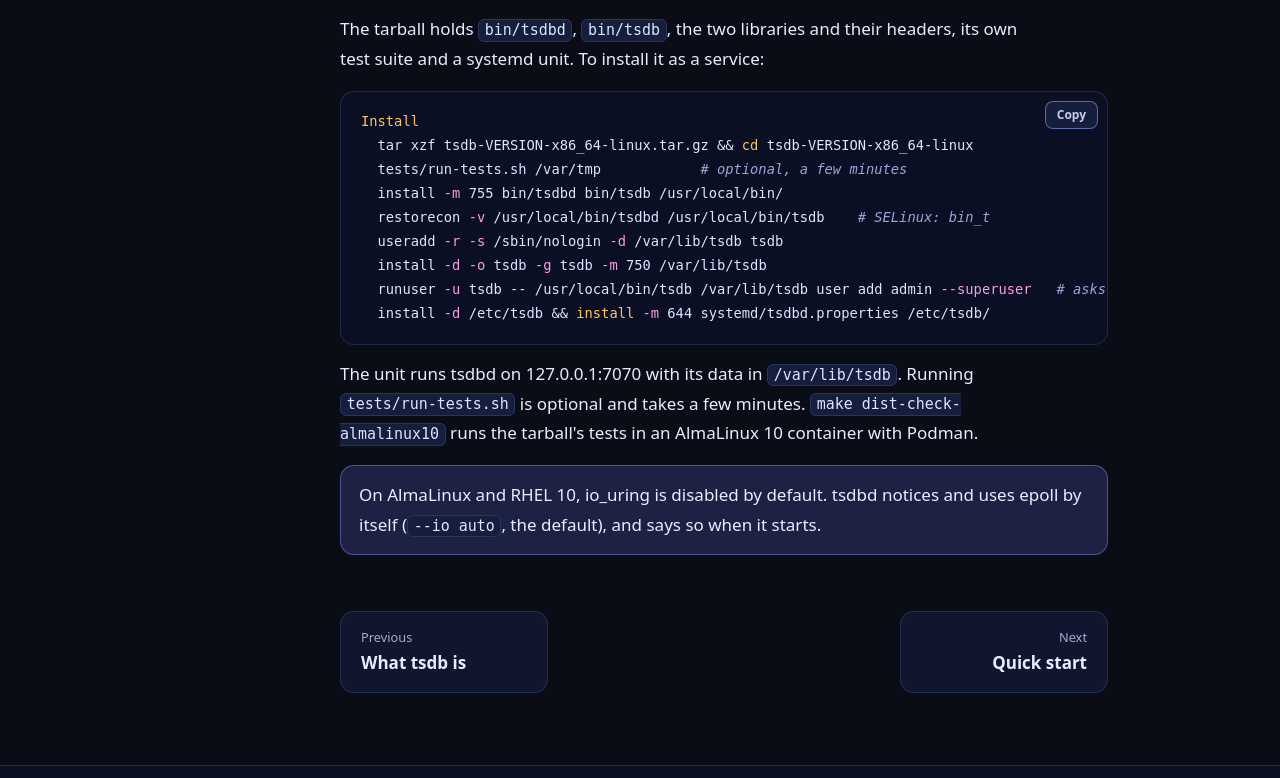
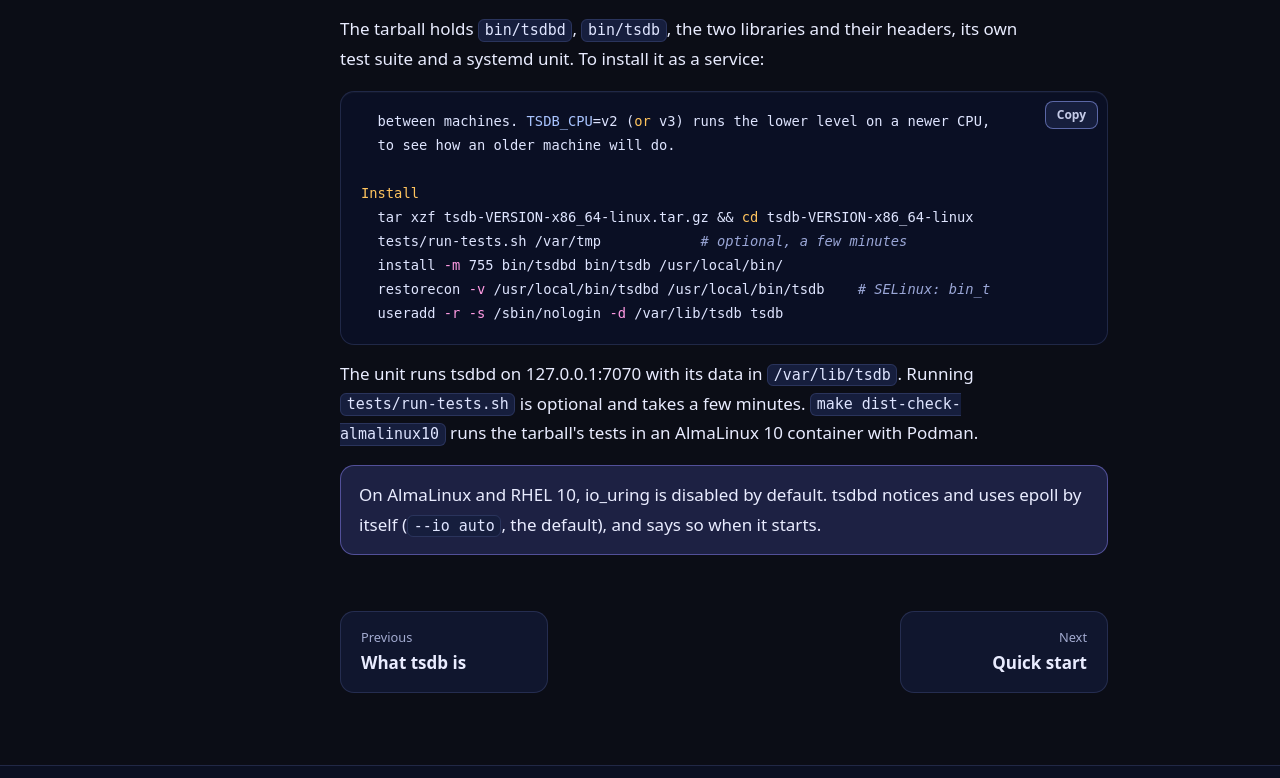
Before and after one commit to IntelliStream-DataHub/intellistream-tsdb, a plain HTML site: page site/docs/install.html in a window 1280 px wide. Shown: the part 1967-2745 px from the top of the page. Drawn offline with Linux system fonts and the light colour scheme.

Commit message:
site: the install page's code block follows dist/README.dist again (check_site --fix after rd-verbs)
Co-Authored-By: Claude Opus 5.5 <noreply@anthropic.com>
Signed-off-by: Olav Gjerde <olav@intellistream.ai>

```diff
--- a/site/docs/install.html
+++ b/site/docs/install.html
@@ -72,15 +72,15 @@ values is in it three times, for x86-64-v2, v3 (AVX2) and v4 (AVX-512); tsdbd pi
 level writes the same bytes and gives the same answers, so data moves freely between machines.</p>
 <p>The tarball holds <code>bin/tsdbd</code>, <code>bin/tsdb</code>, the two libraries and their headers, its own
 test suite and a systemd unit. To install it as a service:</p>
-<pre><code class="language-sh" data-src="dist/README.dist#L57-L65">Install
+<pre><code class="language-sh" data-src="dist/README.dist#L57-L65">  between machines. TSDB_CPU=v2 (or v3) runs the lower level on a newer CPU,
+  to see how an older machine will do.
+
+Install
   tar xzf tsdb-VERSION-x86_64-linux.tar.gz &amp;&amp; cd tsdb-VERSION-x86_64-linux
   tests/run-tests.sh /var/tmp            # optional, a few minutes
   install -m 755 bin/tsdbd bin/tsdb /usr/local/bin/
   restorecon -v /usr/local/bin/tsdbd /usr/local/bin/tsdb    # SELinux: bin_t
-  useradd -r -s /sbin/nologin -d /var/lib/tsdb tsdb
-  install -d -o tsdb -g tsdb -m 750 /var/lib/tsdb
-  runuser -u tsdb -- /usr/local/bin/tsdb /var/lib/tsdb user add admin --superuser   # asks for a password
-  install -d /etc/tsdb &amp;&amp; install -m 644 systemd/tsdbd.properties /etc/tsdb/</code></pre>
+  useradd -r -s /sbin/nologin -d /var/lib/tsdb tsdb</code></pre>
 <p>The unit runs tsdbd on 127.0.0.1:7070 with its data in <code>/var/lib/tsdb</code>. Running
 <code>tests/run-tests.sh</code> is optional and takes a few minutes. <code>make dist-check-almalinux10</code> runs
 the tarball's tests in an AlmaLinux 10 container with Podman.</p>
```
